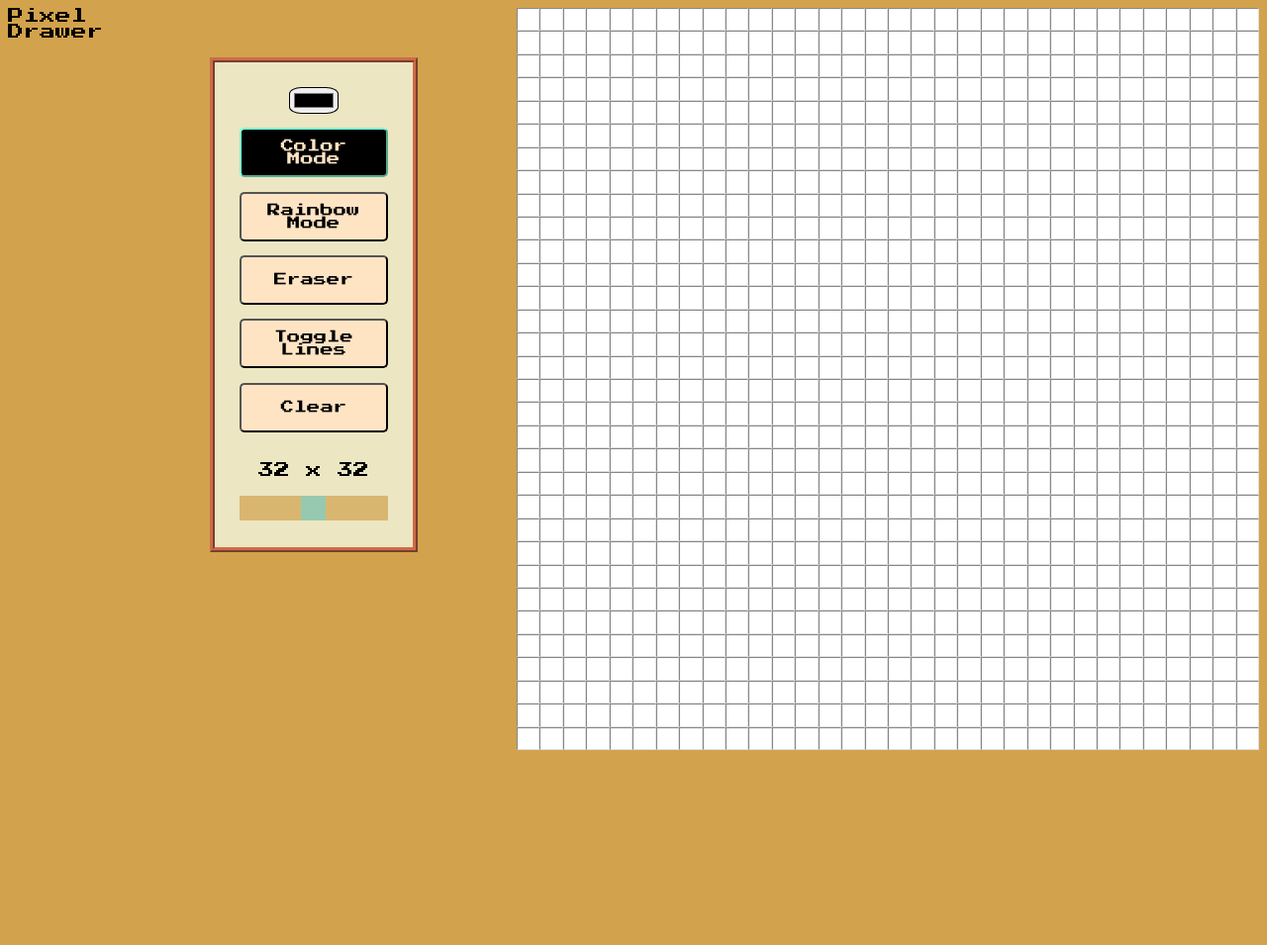
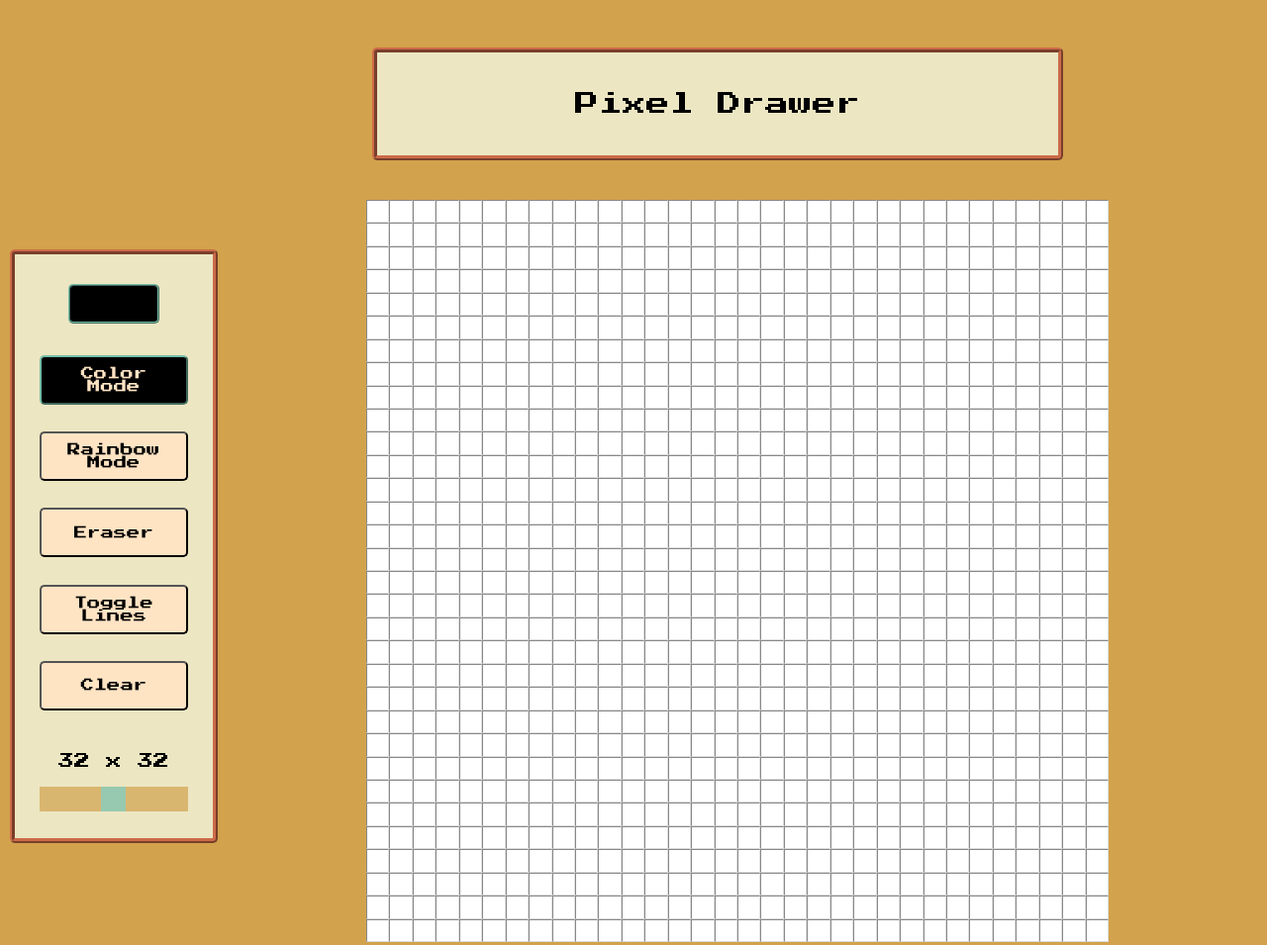
Before and after one commit to wynnyk/etch-a-sketch, a plain HTML site: page index.html in a window 1280 px wide. Shown: the whole page at 99% size. Before the commit the page ends 800 px from the top, so only its background shows below. Drawn offline with Linux system fonts and the light colour scheme.

Commit message:
styled elements

```diff
--- a/index.html
+++ b/index.html
@@ -11,7 +11,7 @@
     <header class="header">
         <div class="title">Pixel Drawer</div>
     </header>
-    <div class="main"></div>
+    <div class="main">
         <div class="settings">
             <input type="color" id="colorPicker" value="#000000">
             <button class="btn" id="colorMode">Color Mode</button>
@@ -24,10 +24,8 @@
                 <input type="range" min="1" max="64" value="32" class="slider" id="myRange">
             </div>
         </div>
+        <div class="container"></div>
     </div>
-    <div class="titleBoard">
-        <div class="container"></div>
-      </div>
 <script src="script.js"></script>
 </body>
 </html>
--- a/styles.css
+++ b/styles.css
@@ -3,13 +3,34 @@
     src: url('Fonts/PressStart2P-Regular.ttf') format('truetype');
   }
 
+
 .body {
     display: flex;
+    flex-direction: column;
     background-color: #D2A24C;
+}
+
+.header {
+    display: flex;
+    justify-content: center;
+    margin: 40px 0px;
+    margin-left: 170px;
+}
+
+.main {
+    display: flex;
+    justify-content: center;
+    align-items: baseline;
+    margin-right: 150px;
 }
 
 .title {
     font-family: 'PressStart2P', sans-serif;
+    font-size: x-large;
+    padding: 40px 200px;
+    border: 5px ridge #CC6B49;
+    border-radius: 5px;
+    background-color: #ECE6C2;
 }
 
 .settings {
@@ -17,11 +38,13 @@
     flex-direction: column;
     justify-content: space-between;
     box-sizing: border-box;
-    margin: 50px 100px;
+    margin: 50px 0px;
+    margin-right: 150px;
     background-color: #ECE6C2;
     border: 5px ridge #CC6B49;
+    border-radius: 5px;
     padding: 25px;
-    height: 500px;
+    height: 600px;
 }
 
 #colorPicker {
@@ -54,7 +77,7 @@
 .toggle.active {
     background-color: black;
     color: bisque;
-    border-color: aquamarine;
+    border-color: #73BDA8;
 }
 
 @-webkit-keyframes rainbow {
@@ -101,11 +124,6 @@
     cursor: pointer;
   }
 
-.titleBoard {
-    display: flex;
-    flex-direction: column;
-}
-
 .title {
     align-self: center;
 }
@@ -117,3 +135,23 @@
     align-self: center;
     flex-wrap: wrap;
 }
+
+#colorPicker {
+    -webkit-appearance: none;
+    -moz-appearance: none;
+    appearance: none;
+    width: 100px;
+    height: 50px;
+    background-color: transparent;
+    border: none;
+    cursor: pointer;
+    transition: transform 0.2s;
+  }
+  #colorPicker:hover {
+    transform: scale(1.1);
+  }
+
+  #colorPicker::-webkit-color-swatch {
+    border-radius: 5px;
+    border: 2px ridge #73BDA8;
+  }
```
